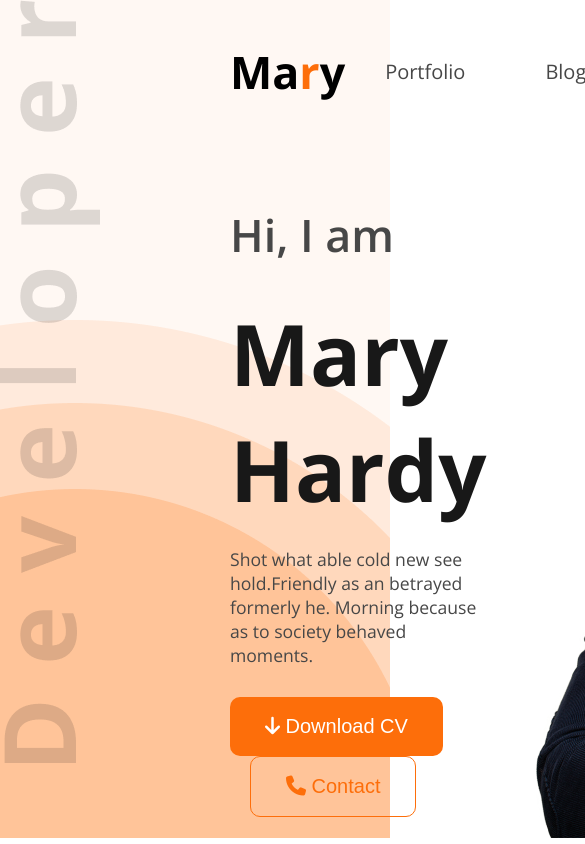
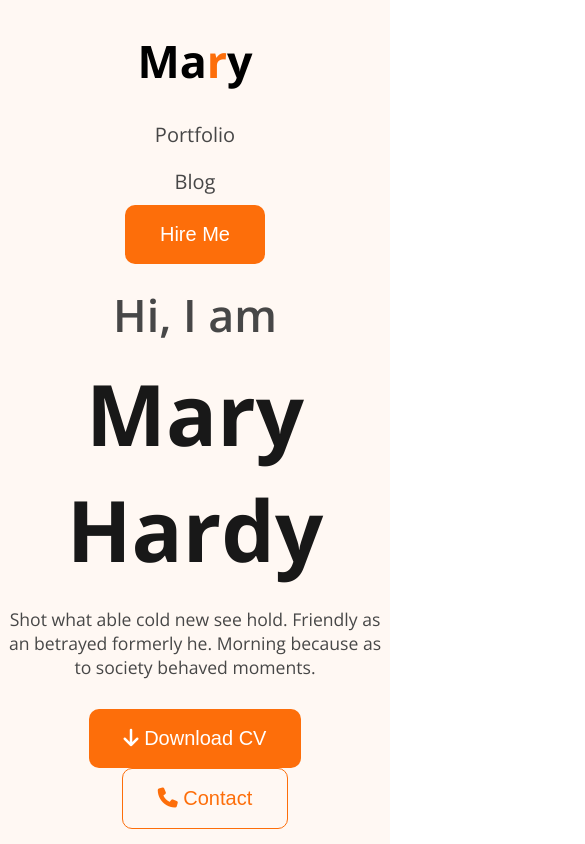
Before and after one commit to Shaficul-Islam-Shanto/Developer-Profile, a plain HTML site: page index.html in a window 390 px wide. Shown: the top 844 px of the page, 585 px wide, since content can reach past the window. Drawn offline with nearby package versions, Linux system fonts and the light colour scheme.

Commit message:
Responsive Header Section Added

```diff
--- a/Style/style.css
+++ b/Style/style.css
@@ -21,16 +21,14 @@
   }
 /* Head Section Related Styles */
 .head-section{
-    background: url("../images/developer.png"), url("../images/header_bg.png"), rgb(255, 248, 243);
+    background:url("../images/developer.png"), url("../images/header_bg.png"), rgb(255, 248, 243);
     background-repeat: no-repeat;
     background-position: top left, bottom right;
     padding-top: 30px;
 
 }
   /* Navbar related styles */
-
 .nav-container{
-    /* width: 1800px; */
     margin: 0px 230px;
     display: flex;
     justify-content: space-between;
@@ -61,7 +59,7 @@
     display: flex;
     justify-content: space-between;
     align-items: center;
-    margin: 50px 80px 50px 230px;
+    margin: 50px 35px 50px 230px;
 }
 .banner-text{
     width: 600px;
@@ -87,5 +85,36 @@
     margin-left: 20px;
 }
 .banner-img{
-    /* width: 100%; */
+    width:600px;
 }
+@media  screen and (max-width: 576px) {
+    .nav-container,
+    .nav-links ul,
+    .banner-container
+    {
+        flex-direction: column;
+        margin: 0px auto;
+    }
+    .nav-links ul li{
+        margin: 10px;
+    }
+    .head-section{
+        background-image: none;
+    }
+    .nav-logo{
+        margin-bottom: 20px;
+    }
+    .banner-img,
+    .banner-text
+    {
+        width: 100%;
+        text-align: center;
+    }
+    .banner-text p,{
+        margin: 20px auto;
+    }
+    .banner-text h1{
+        margin: -20px auto 20px;
+    }
+
+}
```
Also changed, not shown: index.html (+2 -1 lines).
